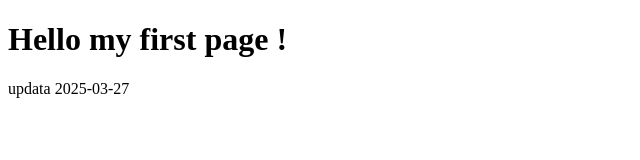
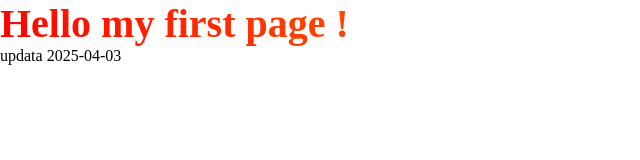
Before and after one commit to EddieKarous/demo, a plain HTML site: page index.html in a window 1280 px wide. Shown: the whole page, without its empty margins (0-640 px from the left). Drawn offline with Linux system fonts and the light colour scheme.

Commit message:
更新頁面

```diff
--- a/index.html
+++ b/index.html
@@ -4,9 +4,23 @@
     <meta charset="UTF-8">
     <meta name="viewport" content="width=device-width, initial-scale=1.0">
     <title>new page</title>
+    <style>
+        *{
+            margin: 0;
+            padding: 0;
+            box-sizing: border-box;
+        }
+        h1{
+            font-size: 2.5rem;
+            font-weight: 900;
+            background: linear-gradient(60deg,red,yellow);
+            -webkit-background-clip:text ;
+            color: transparent;
+        }
+    </style>
 </head>
 <body>
     <h1>Hello my first page !</h1>
-    <p>updata 2025-03-27</p>
+    <p>updata 2025-04-03</p>
 </body>
 </html>
```
